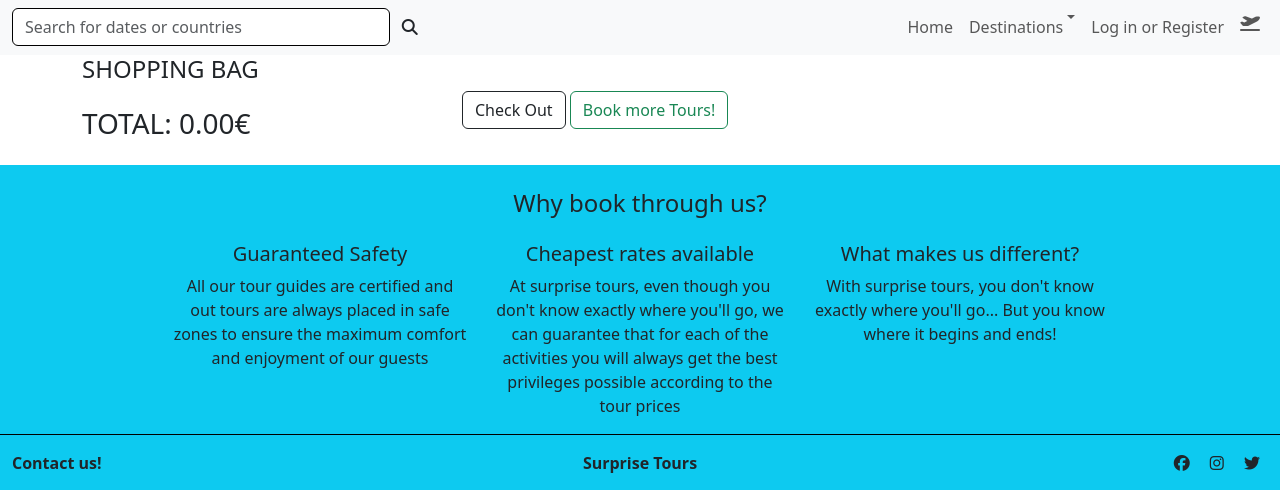
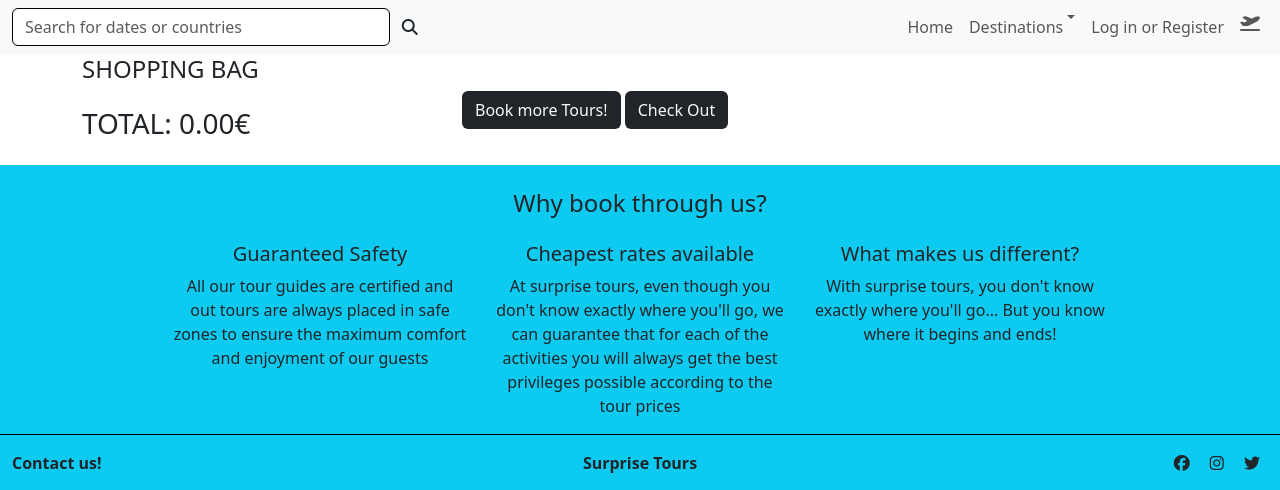
Before and after one commit to lpewton/surprise-tours, a Django app: page /bag/bag/ in a window 1280 px wide. Shown: the part 163-653 px from the top of the page. Run offline with Django 3.2, Linux system fonts and the light colour scheme; some libraries are stand-ins or nearby versions.

Commit message:
Add destinations to checkout and back buttons in tour_detail and bag pages

```diff
--- a/bag/templates/bag/bag.html
+++ b/bag/templates/bag/bag.html
@@ -25,8 +25,8 @@
     <div class="row">
         <h3 class="mt-3 col-4">TOTAL: {{ total|floatformat:2 }}€</h3>
         <div class="col-6">
-            <a href="" class="btn btn-outline-dark">Check Out</a>
-            <a href="" class="btn btn-outline-success">Book more Tours!</a>
+            <a href="{% url 'tours' %}" class="btn text-light bg-dark">Book more Tours!</a>
+            <a href="" class="btn text-light bg-dark">Check Out</a>
         </div>
     </div>
 </div>
--- a/surprise_tours/settings.py
+++ b/surprise_tours/settings.py
@@ -89,6 +89,8 @@ TEMPLATES = [
     },
 ]
 
+SESSION_COOKIE_AGE = 3600
+
 WSGI_APPLICATION = 'surprise_tours.wsgi.application'
 
 
--- a/tours/templates/tours/tour_detail.html
+++ b/tours/templates/tours/tour_detail.html
@@ -49,6 +49,10 @@
                     <h5>{{ tour }} is fully booked!</h5>
                 </div>
                 {% endif %}
+            </div>
+            <div class="text-center">
+                <a href="{% url 'tours' %}" class="btn text-light bg-dark">Book more Tours!</a>
+                <a href="{% url 'bag' %}" class="btn text-light bg-dark">Check Out</a>
             </div>
         </div>
         <aside class="col-md-5">
--- a/tours/views.py
+++ b/tours/views.py
@@ -53,7 +53,7 @@ def tours(request):
                 messages.error(request, "Please enter a destination or date!")
                 return redirect(reverse('tours'))
 
-            queries = Q(name__icontains=query) | Q(location__icontains=query) | Q(start_date__icontains=query) | Q(end_date__icontains=query)
+            queries = Q(name__icontains=query) | Q(location__icontains=query) | Q(start__icontains=query) | Q(end__icontains=query)
             tours = tours.filter(queries)
 
     current_sorting = f'{sort}_{direction}'
```
